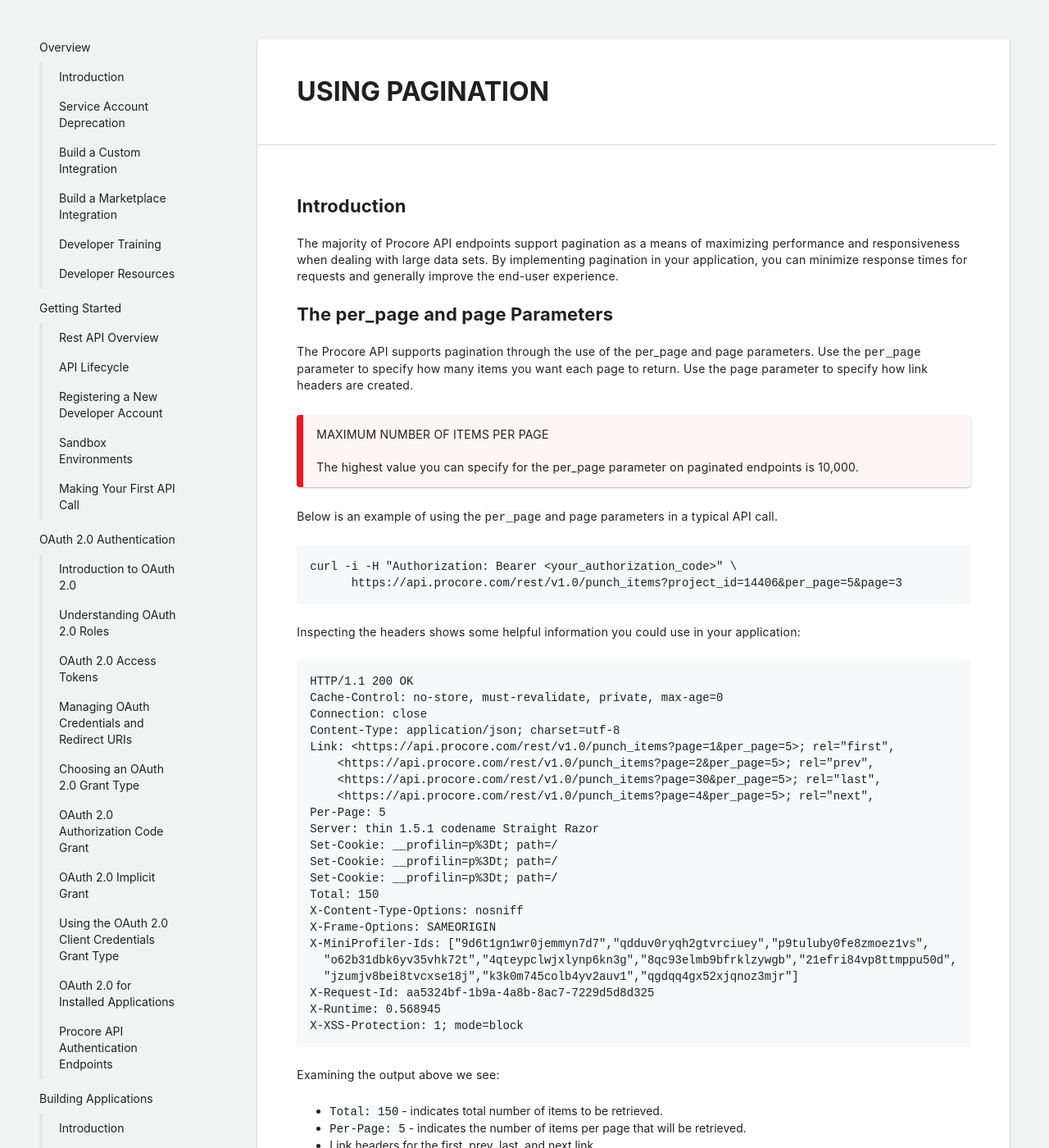
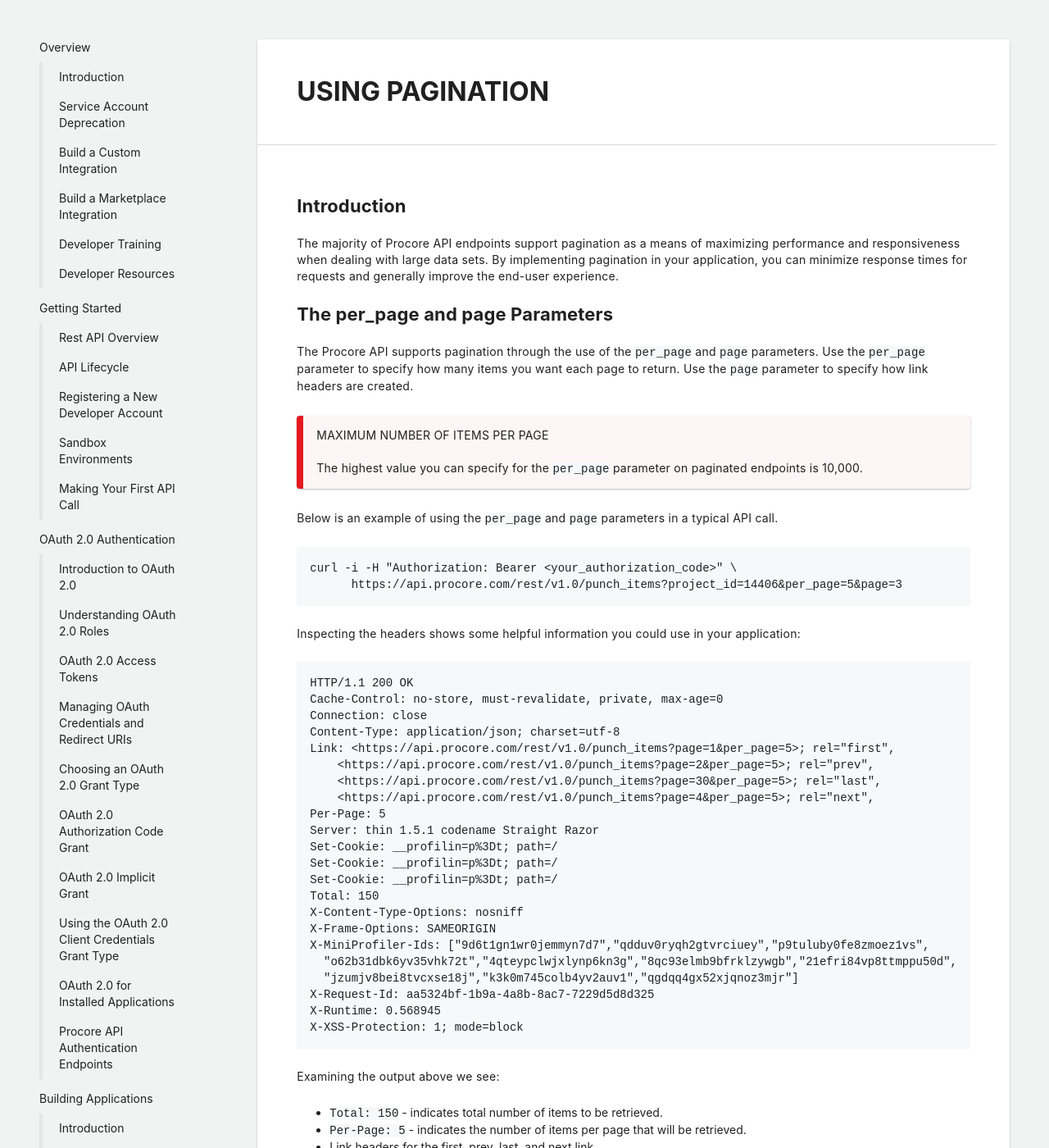
Before and after one commit to procore/documentation, a Jekyll site: the page built from api_essentials/pagination.md, in a window 1280 px wide and 1400 px high. Shown: the whole window at 82% size. Built offline with Jekyll 4.4.1, drawn with Linux system fonts in a browser that asks for light colours; some of the changed text lies outside the part shown.

````diff
--- a/api_essentials/pagination.md
+++ b/api_essentials/pagination.md
@@ -13,14 +13,14 @@ By implementing pagination in your application, you can minimize response times
 
 ## The per_page and page Parameters
 
-The Procore API supports pagination through the use of the per_page and page parameters.
-Use the `per_page` parameter to specify how many items you want each page to return. Use the page parameter to specify how link headers are created.
+The Procore API supports pagination through the use of the `per_page` and `page` parameters.
+Use the `per_page` parameter to specify how many items you want each page to return. Use the `page` parameter to specify how link headers are created.
 
 > MAXIMUM NUMBER OF ITEMS PER PAGE
 >
-> The highest value you can specify for the per_page parameter on paginated endpoints is 10,000.
+> The highest value you can specify for the `per_page` parameter on paginated endpoints is 10,000.
 
-Below is an example of using the `per_page` and page parameters in a typical API call.
+Below is an example of using the `per_page` and `page` parameters in a typical API call.
 
 ```
 curl -i -H "Authorization: Bearer <your_authorization_code>" \
@@ -64,7 +64,7 @@ Examining the output above we see:
     - `Link: <https://api.procore.com/rest/v1.0/punch_items?page=30 per_page=5>;rel="last"`,
     - `Link: <https://api.procore.com/rest/v1.0/punch_items?page=4 per_page=5>;rel="next`"
 
-Notes on page parameter:
+Notes on `page` parameter:
 
 If `page` is set to 1, then the header will only include the next and last link.
 
````
Also changed, not shown: other parts of api_essentials/pagination.md (+0 -2 lines).
